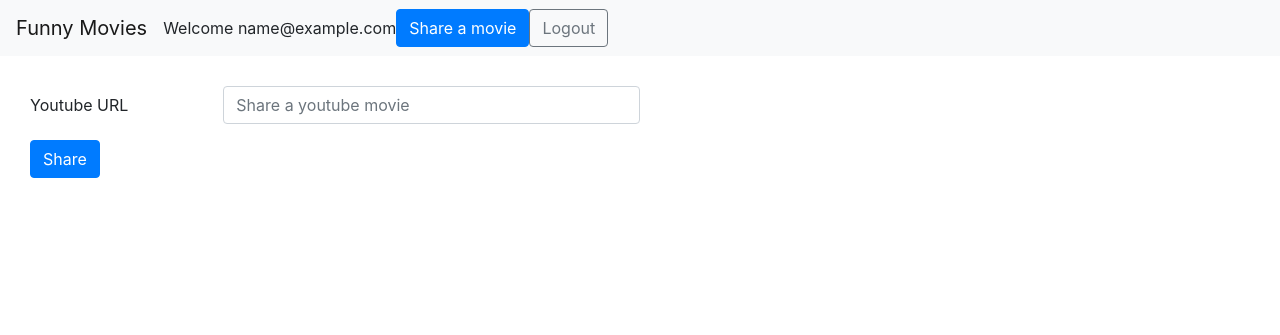
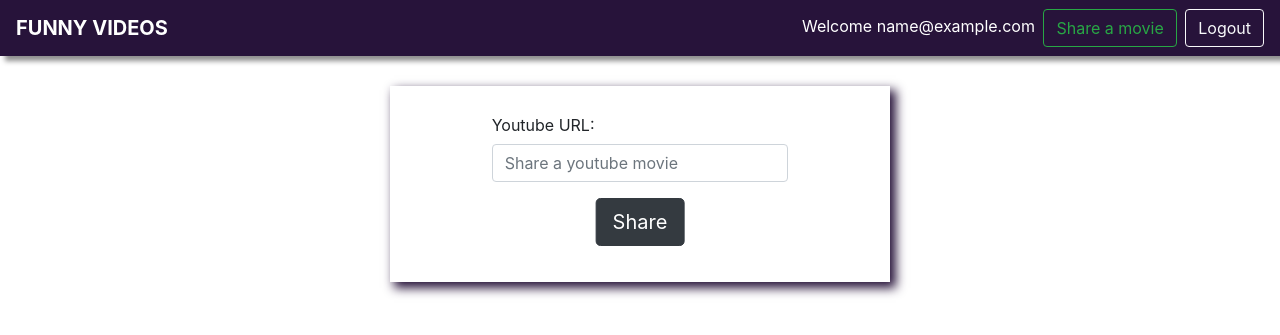
Before and after one commit to phuongnguyentqn/remitano-dev-project, a Django app: page /share in a window 1280 px wide. Shown: the top 335 px of the page. Run offline with Django 3.2, Linux system fonts and the light colour scheme; the visitor is signed in with stand-in values (Sample User, id 1); some libraries are stand-ins or nearby versions.

Commit message:
Update template video_list and improve style

```diff
--- a/youtube_feeds/main/templates/base.html
+++ b/youtube_feeds/main/templates/base.html
@@ -3,12 +3,14 @@
 
 <body>
   <!-- navbar -->
-  <nav class="navbar sticky-top navbar-expand-lg navbar-light bg-light">
-    <button class="navbar-toggler" type="button" data-toggle="collapse" data-target="#navbarTogglerDemo01" aria-controls="navbarTogglerDemo01" aria-expanded="false" aria-label="Toggle navigation">
+  <nav class="navbar sticky-top navbar-expand-lg navbar-dark bg-dark">
+    <a class="navbar-item navbar-brand" href="/"><b>FUNNY VIDEOS</b></a>
+    <button class="navbar-toggler" type="button" data-toggle="collapse" data-target="#navbarToggler" aria-controls="navbarToggler" aria-expanded="false" aria-label="Toggle navigation">
       <span class="navbar-toggler-icon"></span>
     </button>
-    <div class="collapse navbar-collapse" id="navbarTogglerDemo01">
-      <a class="navbar-brand" href="/">Funny Movies</a>
+    <div class="collapse navbar-collapse" id="navbarToggler">
+      <ul class="navbar-nav mr-auto"></ul>
+      <div class="navbar-item">
         {% if not user.is_authenticated %}
           <form id="form-login" action="/login-register" method="post" class="form-inline my-2 my-lg-0">
             {% csrf_token %}
@@ -17,10 +19,11 @@
             <button id="btn-login" class="btn btn-outline-success my-2 my-sm-0" type="submit">Login / Register</button>
           </form>
         {% else %}
-        <span> Welcome {{ user.email }}</span>
-        <a class="btn btn-primary my-2 my-sm-0" href="/share">Share a movie</a>
-        <button id="btn-logout" class="btn btn-outline-secondary my-2 my-sm-0" type="button">Logout</button>
+          <span class="welcome mr-1"> Welcome {{ user.email }}</span>
+          <a class="btn btn-outline-success my-2 my-sm-0 mr-1" href="/share">Share a movie</a>
+          <button id="btn-logout" class="btn btn-outline-light my-2 my-sm-0" type="button">Logout</button>
         {% endif %}
+      </div>
     </div>
   </nav>
   <!-- / navbar -->
--- a/youtube_feeds/main/templates/index.html
+++ b/youtube_feeds/main/templates/index.html
@@ -1,6 +1,5 @@
 {% extends 'base.html' %}
 
 {% block content %}
-  Video list here
-  <iframe width="459" height="344" src="https://www.youtube.com/embed/bp6MTKFNqa4?feature=oembed" frameborder="0" allow="accelerometer; autoplay; encrypted-media; gyroscope; picture-in-picture" allowfullscreen></iframe>
+  {% include 'snippets/video_list.html' %}
 {% endblock %}
--- a/youtube_feeds/main/templates/share.html
+++ b/youtube_feeds/main/templates/share.html
@@ -4,9 +4,13 @@
   <form id="form-share-video">
     {% csrf_token %}
     <div class="form-group row">
-      <label for="youtube-url" class="col-sm-2 col-form-label">Youtube URL</label>
-      <input name="url" type="text" class="form-control col-sm-4" id="youtube-url" required placeholder="Share a youtube movie">
+      <div class="offset-md-2 col-md-8">
+        <label for="youtube-url" class="col-form-label">Youtube URL:</label>
+        <input name="url" type="text" class="form-control" id="youtube-url" required placeholder="Share a youtube movie">
+        <div class="container">
+          <button id="btn-share" type="submit" class="btn btn-dark btn-lg mt-3">Share</button>
+        </div>
+      </div>
     </div>
-    <button id="btn-share" type="submit" class="btn btn-primary">Share</button>
   </form>
 {% endblock %}
--- a/youtube_feeds/static/app.css
+++ b/youtube_feeds/static/app.css
@@ -1,3 +1,53 @@
+p {
+  margin-bottom: 5px;
+}
+
+.navbar {
+  background-color: #27133a !important;
+  box-shadow: 5px 5px 5px 0px #8e8e8e;
+}
+
+.navbar-brand {
+  color: #fff;
+}
+
+.welcome {
+  color: #fff;
+}
+
 .main {
   padding: 30px;
 }
+
+.video-item__iframe {
+  position: relative;
+  padding-bottom: 30%;
+  height: 0;
+  overflow: hidden;
+}
+
+@media (max-width: 769px) {
+  .video-item__iframe {
+    padding-bottom: 50%;
+  }
+}
+
+.video-item__iframe iframe {
+  position: absolute;
+  top:0;
+  left: 0;
+  width: 100%;
+  height: 100%;
+}
+
+#btn-share {
+  margin-left: 50%;
+  transform: translateX(-50%);
+}
+
+#form-share-video {
+  width: 500px;
+  margin: auto;
+  padding: 20px;
+  box-shadow: 5px 5px 10px 1px #27133a;
+}
```
Also changed, not shown: youtube_feeds/main/templates/snippets/video_list.html (added, +15 -0 lines). Lines whose indentation alone changed are shown as unchanged.
